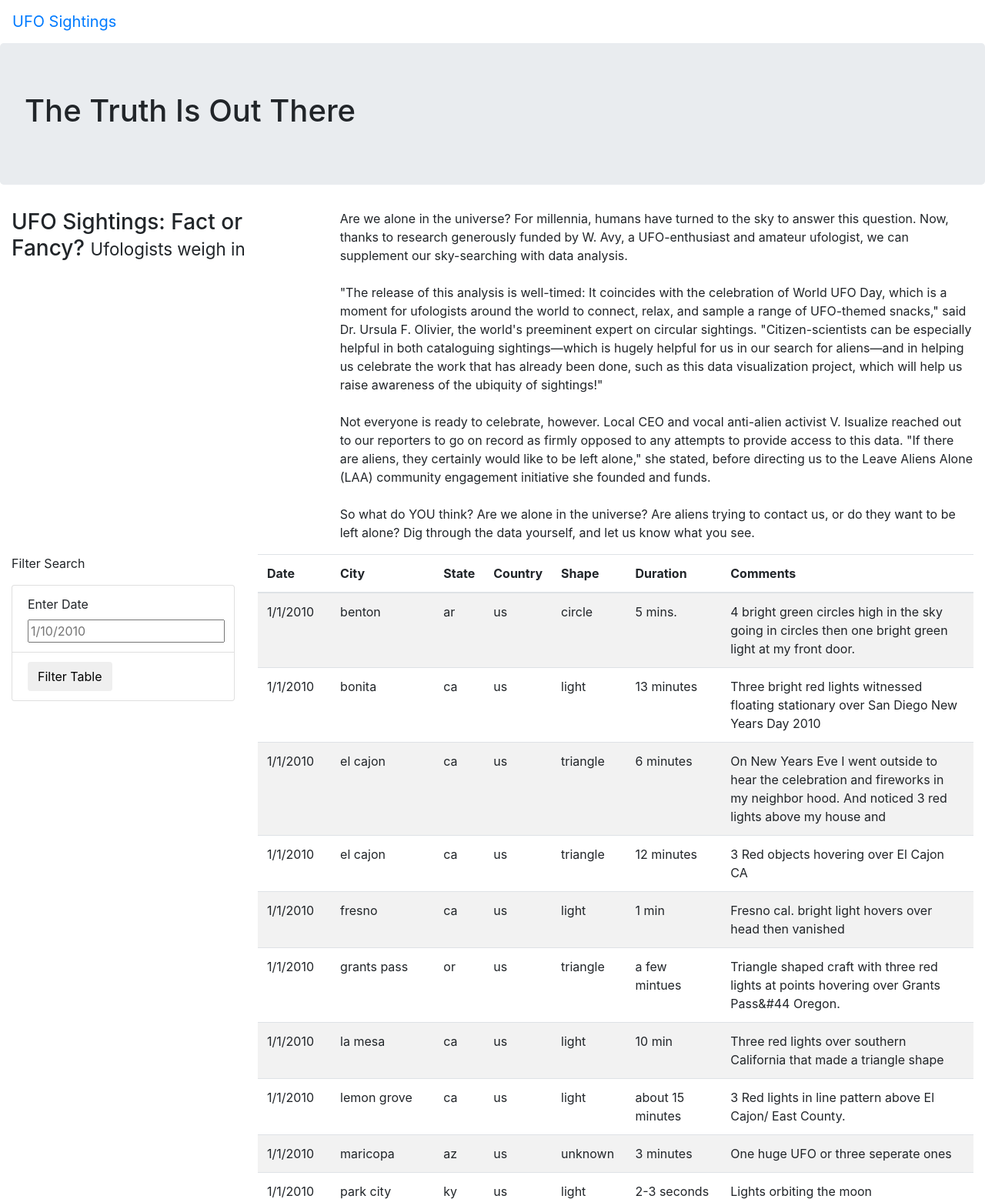
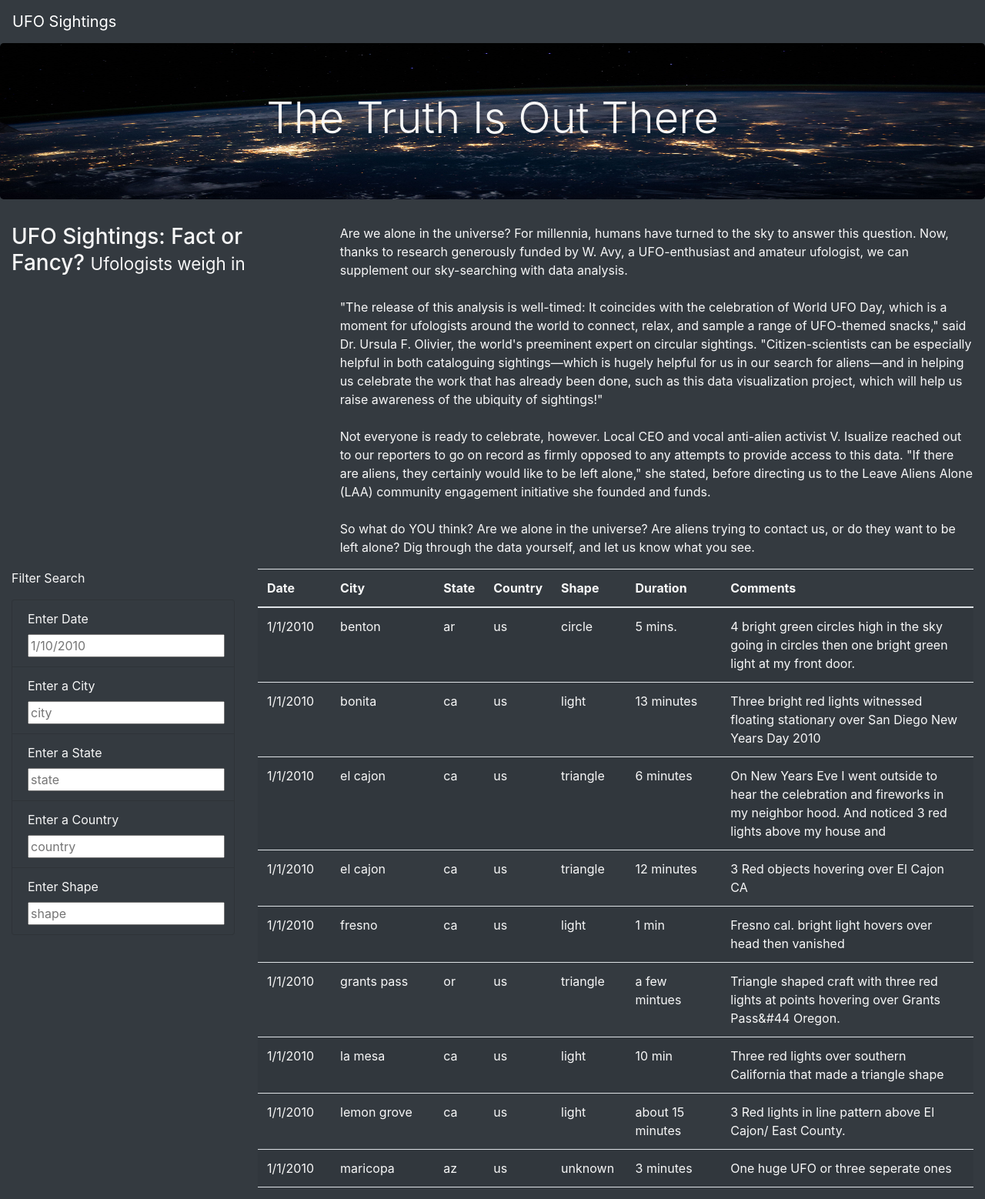
Before and after one commit to vedikanigam/UFOs, a plain HTML site: page index.html in a window 1280 px wide. Shown: the top 1558 px of the page at 77% size. Drawn offline with nearby package versions, Linux system fonts and the light colour scheme.

Commit message:
Updated index.html and app.js

```diff
--- a/index.html
+++ b/index.html
@@ -14,14 +14,14 @@
     <link rel="stylesheet" href="static/css/style.css">
 
 </head>
-<body>
+<body class="bg-dark">
     <div class="wrapper">
-        <nav class="navbar navbar-expand-lg">
+        <nav class="navbar navbar-dark bg-dark navbar-expand-lg">
         <a class="navbar-brand" href="index.html">UFO Sightings</a>
         </nav>
     </div>
     <div class = 'jumbotron'>
-        <h1>The Truth Is Out There</h1>
+        <h1 class="display-4">The Truth Is Out There</h1>
     </div>
     <div class="container-fluid">
         <div class="row">
@@ -38,19 +38,34 @@
     <div class="container-fluid">
         <div class="row">
             <div class="col-md-3">
-                <form>
+                <form class="bg-dark"{style="font-family: inherit; font-size: 1rem;"}>
                     <p>Filter Search</p>
-                    <ul class="list-group">
-                        <li class="list-group-item">
+                    <ul class="list-group bg-dark"{style="font-family: inherit; font-size: 1rem;"}>
+                        <li class="list-group-item bg-dark"{style="font-family: inherit; font-size: 1rem;"}>
                             <label for="date">Enter Date</label>
                             <input type="text" placeholder="1/10/2010" id="datetime" />
                         </li>
-                        <li class="list-group-item">
-                            <button id="filter-btn" type="button" class="btn btn-default">Filter Table</button>
+                        <li class="list-group-item bg-dark"{style="font-family: inherit; font-size: 1rem;"}>
+                            <label for="city">Enter a City</label>
+                            <input type="text" placeholder="city" id="city" />
                         </li>
+                        <li class="list-group-item bg-dark"{style="font-family: inherit; font-size: 1rem;"}>
+                            <label for="state">Enter a State</label>
+                            <input type="text" placeholder="state" id="state" />
+                        </li>
+                        <li class="list-group-item bg-dark"{style="font-family: inherit; font-size: 1rem;"}>
+                            <label for="country">Enter a Country</label>
+                            <input type="text" placeholder="country" id="country" />
+                        </li>
+                        <li class="list-group-item bg-dark"{style="font-family: inherit; font-size: 1rem;"}>
+                            <label for="shape">Enter Shape</label>
+                            <input type="text" placeholder="shape" id="shape" />
+                        </li>
+                        <!-- <li class="list-group-item bg-dark"{style="font-family: inherit; font-size: 1rem;"}>
+                            <button id="filter-btn" type="button" class="btn btn-dark">Filter Table</button>
+                        </li> -->
                     </ul>
                 </form>
-
             </div>
             <div class="col-md-9">
                 <table class="table table-striped">
@@ -67,15 +82,11 @@
                     </thead>
                     <tbody></tbody>
                 </table>
-
             </div>
         </div>
     </div>
-
-    <div>
-        <script src="https://cdnjs.cloudflare.com/ajax/libs/d3/4.11.0/d3.js"></script>
-        <script src="static/js/data.js"></script>
-        <script src="static/js/app.js"></script>
-    </div>
+    <script src="https://cdnjs.cloudflare.com/ajax/libs/d3/4.11.0/d3.js"></script>
+    <script src="static/js/data.js"></script>
+    <script src="static/js/app.js"></script>
 </body>
 </html>
--- a/static/css/style.css
+++ b/static/css/style.css
@@ -0,0 +1,8 @@
+body {
+    color: #f7f7f7;
+}
+.jumbotron {
+    background-image: url("../images/nasa.jpg");
+    background-size: 100% 100%;
+    text-align: center;
+}
--- a/static/js/app.js
+++ b/static/js/app.js
@@ -1,47 +1,76 @@
-// import the data from data.js
+// from data.js
 const tableData = data;
-//Reference the HTML table using d3
+
+// get table references
 var tbody = d3.select("tbody");
-//Build function
+
 function buildTable(data) {
-    //First, clear out any existing data
+  // First, clear out any existing data
   tbody.html("");
-    // Next,loop through each object in the data
-    //append a row and cells for each value in the row
 
-    data.forEach(dataRow => {
-        //Append a row to the table body
+  // Next, loop through each object in the data
+  // and append a row and cells for each value in the row
+  data.forEach((obj) => {
+    // Append a row to the table body
     let row = tbody.append("tr");
 
-        //Loop through each field in the dataRow and
-        //add each value as a table cell (td)
-        Object.values(dataRow).forEach((val) => {
+    // Loop through each field in the obj and add
+    // each value as a table cell (td)
+    Object.values(obj).forEach((val) => {
       let cell = row.append("td");
-            cell.text(val);
-            }
+      cell.text(val);}
     );
   });
 }
 
-function handleClick() {
-    // Grab the datetime value from the filter
-    let date = d3.select("#datetime").property("value");
-    let filteredData = tableData;
+// 1. Create a variable to keep track of all the filters as an object.
+var filters = {};
 
-    // Check to see if date was entered and filter
-    // the data using that date
-    if (date) {
-        // Apply `filter` to the table data to only keep the
-    // rows where the `datetime` value matches the filter value
-        filteredData = filteredData.filter(row => row.datetime === date);
-    };
-    //Rebuild the table using the filtered data
-    //@NOTE: If no date entered then filteredData will
-    //just be the original tableData.
-    buildTable(filteredData);
+// 3. Use this function to update the filters.
+function updateFilters() {
+
+    // 4a. Save the element that was changed as a variable.
+    let changedElement = d3.select(this);
+    // 4b. Save the value that was changed as a variable.
+    let elementValue = changedElement.property("value");
+    console.log(elementValue);
+    // 4c. Save the id of the filter that was changed as a variable.
+    let filterId =changedElement.attr("id");
+    console.log(filterId);
+    // 5. If a filter value was entered then add that filterId and value
+    // to the filters list. Otherwise, clear that filter from the filters object.
+    if (elementValue) {
+      filters[filterId] = elementValue;
+    }
+    else {
+      delete filters[filterId];
+    }
+    // 6. Call function to apply all filters and rebuild the table
+    filterTable()
+}
+  // 7. Use this function to filter the table when data is entered.
+  function filterTable() {
+
+    // 8. Set the filtered data to the tableData.
+    let filteredData = tableData
+
+    // 9. Loop through all of the filters and keep any data that
+    // matches the filter values
+    // In Step 9, loop through the filters object and store the
+    // data that matches the filter values in the variable created in Step 8.
+
+
+
+    Object.entries(filters).forEach(([key, value]) =>{
+      filteredData = filteredData.filter(obj => obj[key]==value);
+    }),
+
+    // 10. Finally, rebuild the table using the filtered data
+    buildTable(filteredData)
   }
 
-// Attach an event to listen for the form button
-d3.selectAll("#filter-btn").on("click, handleClick");
+  // 2. Attach an event to listen for changes to each filter
+  d3.selectAll("input").on("change", updateFilters);
+
   // Build the table when the page loads
   buildTable(tableData);
```
Also changed, not shown: static/js/app_1.js (added, +47 -0 lines), ufo_starterCode.js (deleted, +0 -66 lines), static/images/nasa.jpg (added). Lines whose indentation alone changed are shown as unchanged.
